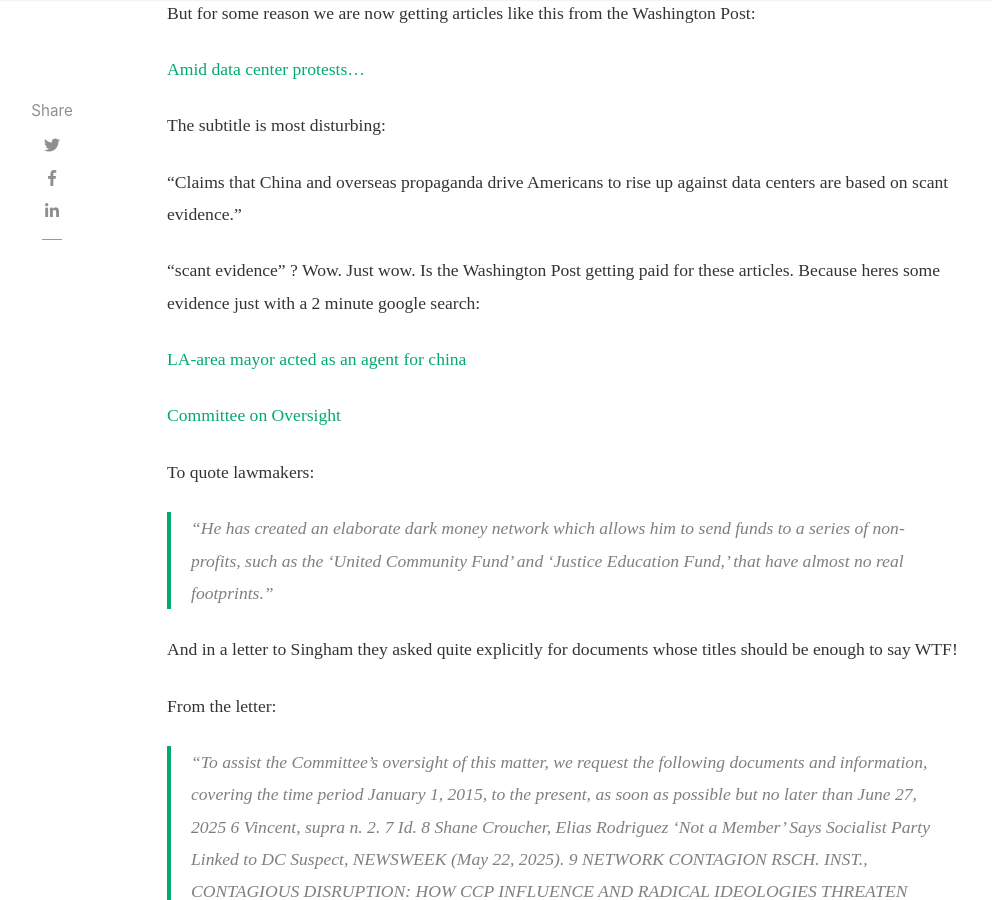
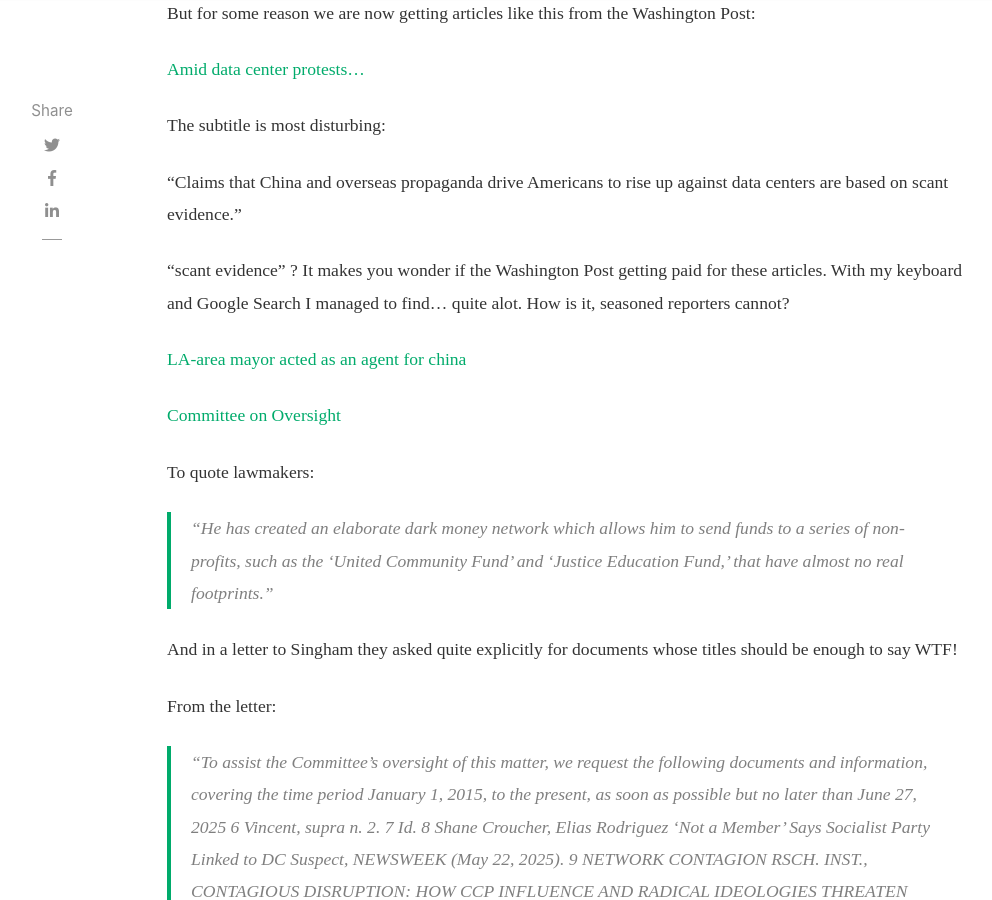
Before and after one commit to unrestricted-info/unrestricted, a Jekyll site: the page built from _posts/2026-05-31-chinese-interference-in-us.md, in a window 1280 px wide and 900 px high, scrolled down 1534 px. Shown: the whole window, without its empty margins (118-1110 px from the left). Built offline with Jekyll 4.4.1, drawn with Linux system fonts in a browser that asks for light colours; nearby versions of some CDN libraries; comment, search, counter and statistics services are not loaded.

Commit message:
chinese-interference

```diff
--- a/_posts/2026-05-31-chinese-interference-in-us.md
+++ b/_posts/2026-05-31-chinese-interference-in-us.md
@@ -23,7 +23,7 @@ The subtitle is most disturbing:
 
 "Claims that China and overseas propaganda drive Americans to rise up against data centers are based on scant evidence."
 
-"scant evidence" ? Wow. Just wow. Is the Washington Post getting paid for these articles. Because heres some evidence just with a 2 minute google search:
+"scant evidence" ? It makes you wonder if the Washington Post getting paid for these articles. With my keyboard and Google Search I managed to find... quite alot. How is it, seasoned reporters cannot?
 
 [LA-area mayor acted as an agent for china](https://www.npr.org/2026/05/14/nx-s1-5819933/china-trump-trip-la-agent-mayor-arcardia)
 
```
